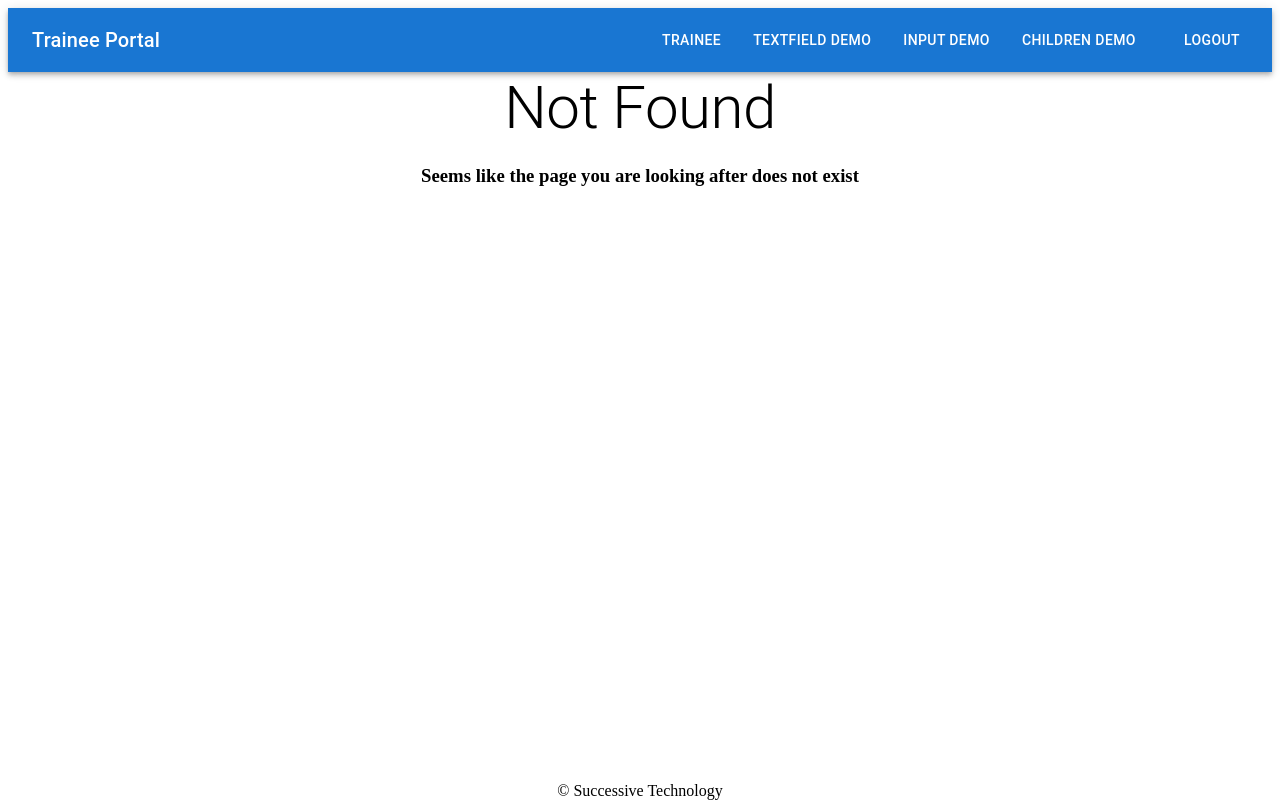
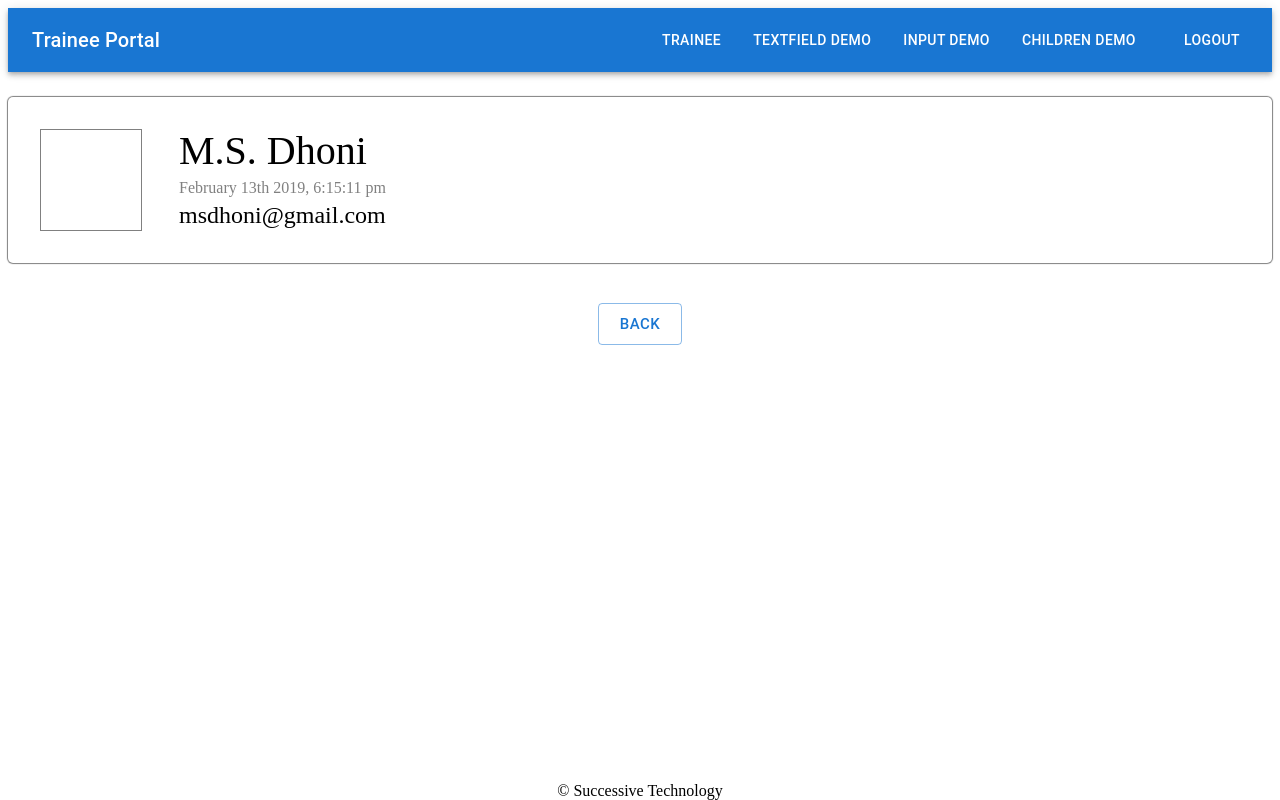
Before and after one commit to nx-mukesh/react-client, a React (Create React App) app in the folder training/: page /trainee/5c6567af7740654f0915fac9 in a window 1280 px wide. Before the commit this address had no page. Built offline with nearby package versions, Linux system fonts and the light colour scheme.

Commit message:
feat: traineeDetails page added

```diff
--- a/training/src/App.jsx
+++ b/training/src/App.jsx
@@ -1,13 +1,14 @@
 import React from 'react';
+import { BrowserRouter, Switch, Redirect } from 'react-router-dom';
 import { AuthRoute, PrivateRoute } from './routes';
-import { InputDemo, Login, TextFieldDemo, Trainee, ChildrenDemo, NotMatch } from './pages';
-import { BrowserRouter, Switch, Redirect } from 'react-router-dom';
+import { InputDemo, Login, TextFieldDemo, TraineeList, TraineeDetail, ChildrenDemo, NotMatch } from './pages';
 
 const App = () => {
   return (
     <BrowserRouter>
       <Switch>
-        <PrivateRoute exact path="/" component={Trainee} />
+        <PrivateRoute exact path="/trainee" component={TraineeList} />
+        <PrivateRoute exact path="/trainee/:id" component={TraineeDetail} />
         <PrivateRoute exact path="/text-field-demo" component={TextFieldDemo} />
         <PrivateRoute exact path="/input-demo" component={InputDemo} />
         <PrivateRoute exact path="/children-demo" component={ChildrenDemo} />
--- a/training/src/layouts/components/Navbar/Navbar.jsx
+++ b/training/src/layouts/components/Navbar/Navbar.jsx
@@ -14,7 +14,7 @@ const Navbar = () => {
           <Typography variant="h6" component="div" sx={{ flexGrow: 1 }}>
             Trainee Portal
           </Typography>
-          <Link to="/"style={{textDecoration:"none", color:'white'}}>
+          <Link to="/trainee"style={{textDecoration:"none", color:'white'}}>
             {' '}
             <Button variant="h6" component="div">
               TRAINEE
--- a/training/src/pages/Trainee/Trainee.jsx
+++ b/training/src/pages/Trainee/Trainee.jsx
@@ -1,42 +1,42 @@
-import React, { useState } from 'react';
-import Button from '@mui/material/Button';
-import { AddDialog } from './components';
+// import React, { useState } from 'react';
+// import Button from '@mui/material/Button';
+// import { AddDialog } from './components';
 
-const Trainee = () => {
-  const [open, setOpen] = useState(false);
+// const Trainee = () => {
+//   const [open, setOpen] = useState(false);
 
-  const handleSubmit = (event, input) => {
-    event.preventDefault();
-    console.log(input);
-  };
+//   const handleSubmit = (event, input) => {
+//     event.preventDefault();
+//     console.log(input);
+//   };
 
-  const handleClickOpen = () => {
-    setOpen(true);
-  };
+//   const handleClickOpen = () => {
+//     setOpen(true);
+//   };
 
-  const handleClose = () => {
-    setOpen(false);
-  };
-  return (
-    <div className="Trainee">
-      <div className="trainee__Add-traineeBtn">
-        <Button
-          style={{
-            margin: '20px',
-            fontSize: '20px',
-            color: 'purple',
-            border: '1px solid purple',
-            borderRadius: '5px',
-          }}
-          variant="outlined"
-          onClick={handleClickOpen}
-        >
-          ADD TRAINEE
-        </Button>
-      </div>
-      <AddDialog open={open} onClose={handleClose} onSubmit={handleSubmit} />
-    </div>
-  );
-};
+//   const handleClose = () => {
+//     setOpen(false);
+//   };
+//   return (
+//     <div className="Trainee">
+//       <div className="trainee__Add-traineeBtn">
+//         <Button
+//           style={{
+//             margin: '20px',
+//             fontSize: '20px',
+//             color: 'purple',
+//             border: '1px solid purple',
+//             borderRadius: '5px',
+//           }}
+//           variant="outlined"
+//           onClick={handleClickOpen}
+//         >
+//           ADD TRAINEE
+//         </Button>
+//       </div>
+//       <AddDialog open={open} onClose={handleClose} onSubmit={handleSubmit} />
+//     </div>
+//   );
+// };
 
-export default Trainee;
+// export default Trainee;
--- a/training/src/pages/Trainee/TraineeDetail.jsx
+++ b/training/src/pages/Trainee/TraineeDetail.jsx
@@ -1,12 +1,55 @@
+import React from 'react';
+import moment from 'moment';
+import { withRouter, Link } from 'react-router-dom';
+import { Button } from '@mui/material';
+import traineeData from './data/trainee';
 
-import React from 'react';
+const TraineeDetail = (props) => {
+  const { id } = props.match.params;
+  const data = traineeData.filter((data) => data.id === id);
 
-const TraineeDetail = () => {
+  const getDateFormatted = (date) => {
+    return moment(date).format('MMMM Do YYYY, h:mm:ss a');
+  };
   return (
-  <div className="traineeDetail">
-    <img src="" alt="" />
-  </div>
-  )
+    <div
+      className="traineeDetail"
+      style={{ display: 'flex', flexDirection: 'column', marginTop: '25px' }}
+    >
+      <div
+        className="traineeDetail__box"
+        style={{
+          display: 'flex',
+          flexDirection: 'row',
+          borderRadius: '5px',
+          boxShadow: '0px 0px 1px 1px grey',
+        }}
+      >
+        <div
+          className="traineeDetail__image"
+          style={{ margin: '2rem', width: '100px', height: '100px', border: '1px solid grey' }}
+        >
+          <img src={data[0].image} alt="" style={{ background: 'grey' }} />
+        </div>
+        <div className="traineeDetail__info">
+          <div style={{ fontSize: '2.5rem', margin: '30px 5px 5px 5px' }}>{data[0].name}</div>
+          <div style={{ fontSize: '1rem', margin: '5px', color: 'grey' }}>
+            {getDateFormatted(data[0].createdAt)}
+          </div>
+          <div style={{ fontSize: '1.5rem', margin: '5px' }}>{data[0].email}</div>
+        </div>
+      </div>
+      <div className="traineeDetail__button">
+        <center>
+          <Link to="/trainee">
+            <Button variant="outlined" sx={{ mt: 5 }} size="large">
+              Back
+            </Button>
+          </Link>
+        </center>
+      </div>
+    </div>
+  );
 };
 
-export default TraineeDetail;
+export default withRouter(TraineeDetail);
--- a/training/src/pages/Trainee/TraineeList.jsx
+++ b/training/src/pages/Trainee/TraineeList.jsx
@@ -1,6 +1,53 @@
-import moment from 'moment';
+import React, { useState } from 'react';
+import Button from '@mui/material/Button';
+import { AddDialog } from './components';
+import traineesData from './data/trainee';
+import { Link } from 'react-router-dom';
 
-const getDateFormatted = (date) =>{
-  moment(date).format('MMMM Do YYYY, h:mm:ss a');
-}
-console.log(getDateFormatted())
+const TraineeList = () => {
+  const [open, setOpen] = useState(false);
+
+  const handleSubmit = (event, input) => {
+    event.preventDefault();
+    console.log(input);
+  };
+
+  const handleClickOpen = () => {
+    setOpen(true);
+  };
+
+  const handleClose = () => {
+    setOpen(false);
+  };
+  return (
+    <div className="traineeList">
+      <div className="traineeList__Add-traineeBtn">
+        <Button
+          style={{
+            margin: '20px',
+            fontSize: '20px',
+            color: 'purple',
+            border: '1px solid purple',
+            borderRadius: '5px',
+          }}
+          variant="outlined"
+          onClick={handleClickOpen}
+        >
+          ADD TRAINEE
+        </Button>
+      </div>
+      <AddDialog open={open} onClose={handleClose} onSubmit={handleSubmit} />
+      <div className="traineeList__trainee">
+        {traineesData.map((trainee) => (
+          <ul className="traineeList__traineeName" key={trainee.id}>
+            <Link to={`trainee/${trainee.id}`}>
+              <li>{trainee.name}</li>
+            </Link>
+          </ul>
+        ))}
+      </div>
+    </div>
+  );
+};
+
+export default TraineeList;
--- a/training/src/pages/Trainee/data/trainee.js
+++ b/training/src/pages/Trainee/data/trainee.js
@@ -1,4 +1,4 @@
-const trainees = [
+const traineesData = [
   {
     id: '5c6c47af7740654f0915fac9',
     name: 'Sachin Tendulkar',
@@ -31,4 +31,4 @@ const trainees = [
   },
 ];
 
-export default trainees;
+export default traineesData;
--- a/training/src/pages/Trainee/index.js
+++ b/training/src/pages/Trainee/index.js
@@ -1 +1,2 @@
-export { default as Trainee } from './Trainee';
+export { default as TraineeList } from './TraineeList';
+export { default as TraineeDetail } from './TraineeDetail';
--- a/training/src/pages/index.js
+++ b/training/src/pages/index.js
@@ -1,6 +1,7 @@
 export { TextFieldDemo } from './TextFieldDemo';
 export { InputDemo } from './InputDemo';
-export { Trainee } from './Trainee';
+export { TraineeList } from './Trainee';
+export { TraineeDetail } from './Trainee';
 export { Login } from './Login';
 export { ChildrenDemo } from './ChildrenDemo';
 export { NotMatch } from './NoMatch';
```
